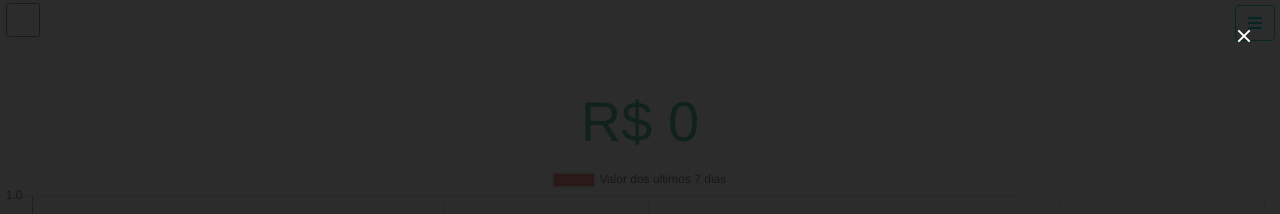
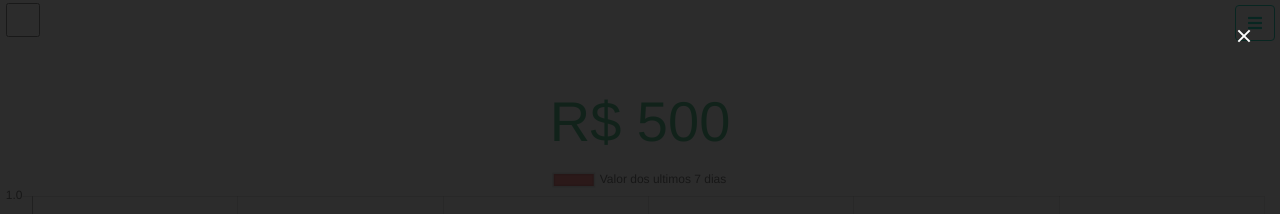
Before and after one commit to teckthor/cashapp, a Vue app: page / in a window 1280 px wide. Shown: the top 214 px of the page. Built offline with nearby package versions, Linux system fonts and the light colour scheme.

Commit message:
Adding state to vuex

```diff
--- a/src/App.vue
+++ b/src/App.vue
@@ -12,7 +12,7 @@
 
     </div>
 
-     <h1>R$ {{ moedaA_value }} </h1>
+     <h1>R$ {{ value }} </h1>
 
     <Grafic />
 
@@ -51,7 +51,7 @@ export default {
   },
   methods: {
     async getCurrentValue() {
-      let response = await api('USD','BRL')
+      let response = await api(this.base, this.destiny)
       this.moedaA_value = parseFloat(response).toFixed(3)
       // this.getHistorycalValues()
     },
@@ -60,6 +60,11 @@ export default {
       change.classList.add("is-active")
     },
 
+  },
+  computed: {
+    value () {
+      return store.state.dayValue
+    }
   }
 }
 </script>
--- a/src/components/Modal.vue
+++ b/src/components/Modal.vue
@@ -47,7 +47,7 @@
             type="button"
             value="Converter !"
             class="button is-primary is-rounded"
-            @click="getCoin"
+            @click="getCurrentValue"
           />
         </div>
       </div>
@@ -57,13 +57,16 @@
 </template>
 
 <script>
+import api from '../services/api'
+import store from '../../store/index';
 export default {
+  store,
   data() {
     return {
       // Default USD - BRL (Dollar to Real)
       base: "USD",
       destiny: "BRL",
-      items: ["USD", "BRL", "EUR", "BTC", "XMR"]
+      items: ["USD", "BRL", "EUR", "BTC"]
     };
   },
   methods: {
@@ -71,10 +74,15 @@ export default {
       let change = document.getElementById("modal");
       change.classList.remove("is-active");
     },
-    getCoin() {
-      const convertCoins = `${this.base}_${this.destiny}`
-      // Add call for api
-      console.log(convertCoins)
+    async getCurrentValue() {
+      // const convertCoins = `${this.base}_${this.destiny}`
+      // console.log(convertCoins)
+      let response = await api(this.base, this.destiny)
+      console.log(response)
+
+      store.commit('newDayValue', response.toFixed(3))
+      this.closeModal()
+
     }
   }
 };
--- a/src/services/api.js
+++ b/src/services/api.js
@@ -4,7 +4,9 @@ const apiKey = `77f1c600cc439db37911`
 async function currentValue(coinA, coinB) {
     let response = await axios.get(`https://free.currconv.com/api/v7/convert?q=${coinA}_${coinB}&compact=ultra&apiKey=${apiKey}`)
     // console.log('From API: ', response.data.USD_BRL)
-    return response.data.USD_BRL
+    // Object.values(response)
+    let newResponse = Object.values(response.data)
+    return newResponse[0]
 }
 
 export default currentValue
--- a/store/index.js
+++ b/store/index.js
@@ -7,13 +7,13 @@ Vue.use(Vuex)
 
 const store = new Vuex.Store({
     state: {
-        dayValue: '',
+        dayValue: '500',
         lastWeekValues: [3.9, 3.88, 3.59, 3.99, 4.2, 4.1, 4.01],
         days: []
     },
     mutations: {
-        newDayValue(state) {
-            state.dayValue = api()
+        newDayValue(state, value) {
+            state.dayValue = value
         },
         newHistoricalValues(state) {
             state.lastWeekValues = lastValues().values
```
